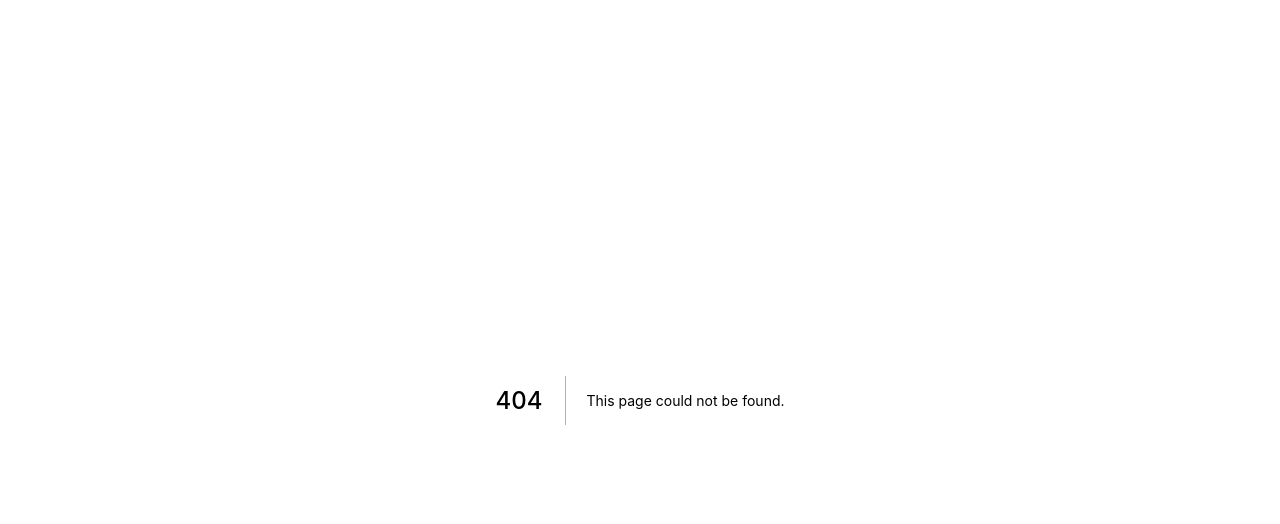
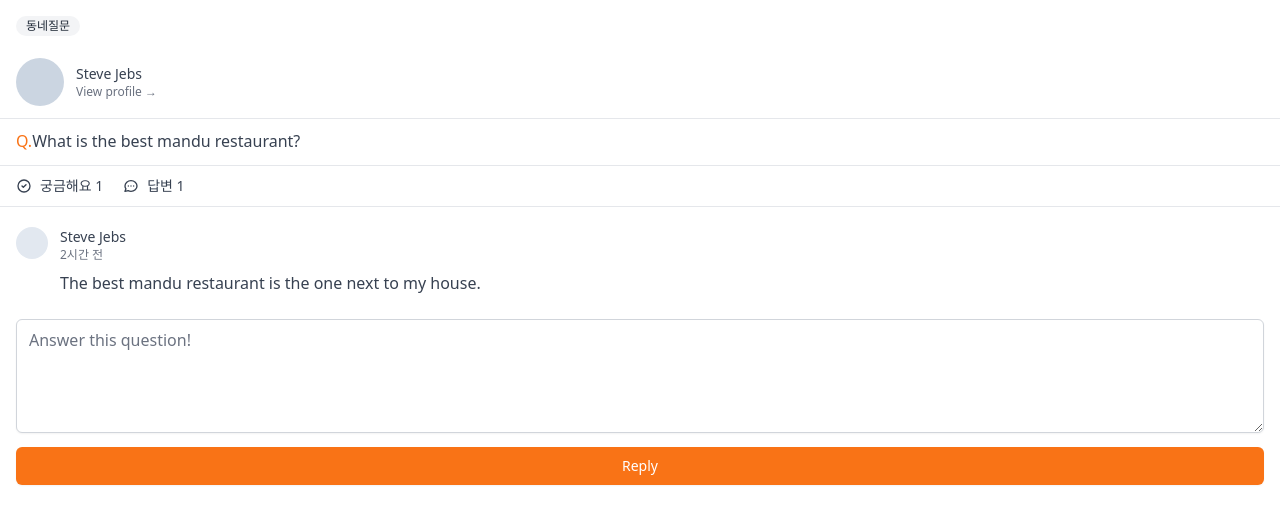
Before and after one commit to sondeokhyeon/carrot-practice, a Next.js app: page /community/1 in a window 1280 px wide. Before the commit this address had no page. Shown: the top 524 px of the page. Built offline with nearby package versions, Linux system fonts and the light colour scheme.

Commit message:
🚩 community detail 페이지 퍼블리싱

```diff
--- /dev/null
+++ b/pages/community/[id].tsx
@@ -0,0 +1,88 @@
+import type { NextPage } from "next";
+
+const CommunityPostDetail: NextPage = () => {
+  return (
+    <div className="">
+      <span className="inline-flex ml-4 mt-4 items-center px-2.5 py-0.5 rounded-full text-xs font-medium bg-gray-100 text-gray-800">
+        동네질문
+      </span>
+      <div className="flex my-2.5 px-4 cursor-pointer py-3  border-b items-center space-x-3">
+        <div className="w-12 h-12 rounded-full bg-slate-300 " />
+        <div>
+          <p className="text-sm font-medium text-gray-700">Steve Jebs</p>
+          <p className="text-xs font-medium text-gray-500">
+            View profile &rarr;
+          </p>
+        </div>
+      </div>
+      <div className="">
+        <div className="mt-2 px-4 text-gray-700">
+          <span className="text-orange-500 font-medium">Q.</span>
+          What is the best mandu restaurant?
+        </div>
+        <div className="flex space-x-5 mt-3 text-gray-700 py-2.5 border-t border-b-[1.5px] w-full">
+          <span className="flex ml-4 space-x-2 items-center text-sm">
+            <svg
+              className="w-4 h-4"
+              fill="none"
+              stroke="currentColor"
+              viewBox="0 0 24 24"
+              xmlns="http://www.w3.org/2000/svg"
+            >
+              <path
+                strokeLinecap="round"
+                strokeLinejoin="round"
+                strokeWidth="2"
+                d="M9 12l2 2 4-4m6 2a9 9 0 11-18 0 9 9 0 0118 0z"
+              ></path>
+            </svg>
+            <span>궁금해요 1</span>
+          </span>
+          <span className="flex space-x-2 items-center text-sm">
+            <svg
+              className="w-4 h-4"
+              fill="none"
+              stroke="currentColor"
+              viewBox="0 0 24 24"
+              xmlns="http://www.w3.org/2000/svg"
+            >
+              <path
+                strokeLinecap="round"
+                strokeLinejoin="round"
+                strokeWidth="2"
+                d="M8 12h.01M12 12h.01M16 12h.01M21 12c0 4.418-4.03 8-9 8a9.863 9.863 0 01-4.255-.949L3 20l1.395-3.72C3.512 15.042 3 13.574 3 12c0-4.418 4.03-8 9-8s9 3.582 9 8z"
+              ></path>
+            </svg>
+            <span>답변 1</span>
+          </span>
+        </div>
+      </div>
+      <div className="px-4 my-5 space-y-5">
+        <div className="flex items-start space-x-3">
+          <div className="w-8 h-8 bg-slate-200 rounded-full" />
+          <div className="">
+            <span className="text-sm block font-medium text-gray-700">
+              Steve Jebs
+            </span>
+            <span className="text-xs text-gray-500 block">2시간 전</span>
+            <p className="text-gray-700 mt-2">
+              The best mandu restaurant is the one next to my house.
+            </p>
+          </div>
+        </div>
+      </div>
+      <div className="px-4">
+        <textarea
+          className="mt-1 shadow-sm w-full  focus:ring-orange-500 rounded-md border-gray-300 focus:border-orange-500"
+          rows={4}
+          placeholder="Answer this question!"
+        />
+        <button className="mt-2 w-full bg-orange-500 hover:bg-orange-600 text-white py-2 px-4 border border-transparent rounded-md shadow-sm text-sm font-medium focus:ring-2 focus:ring-offset-2 focus:ring-orange-500 focus:outline-none">
+          Reply
+        </button>
+      </div>
+    </div>
+  );
+};
+
+export default CommunityPostDetail;
```
